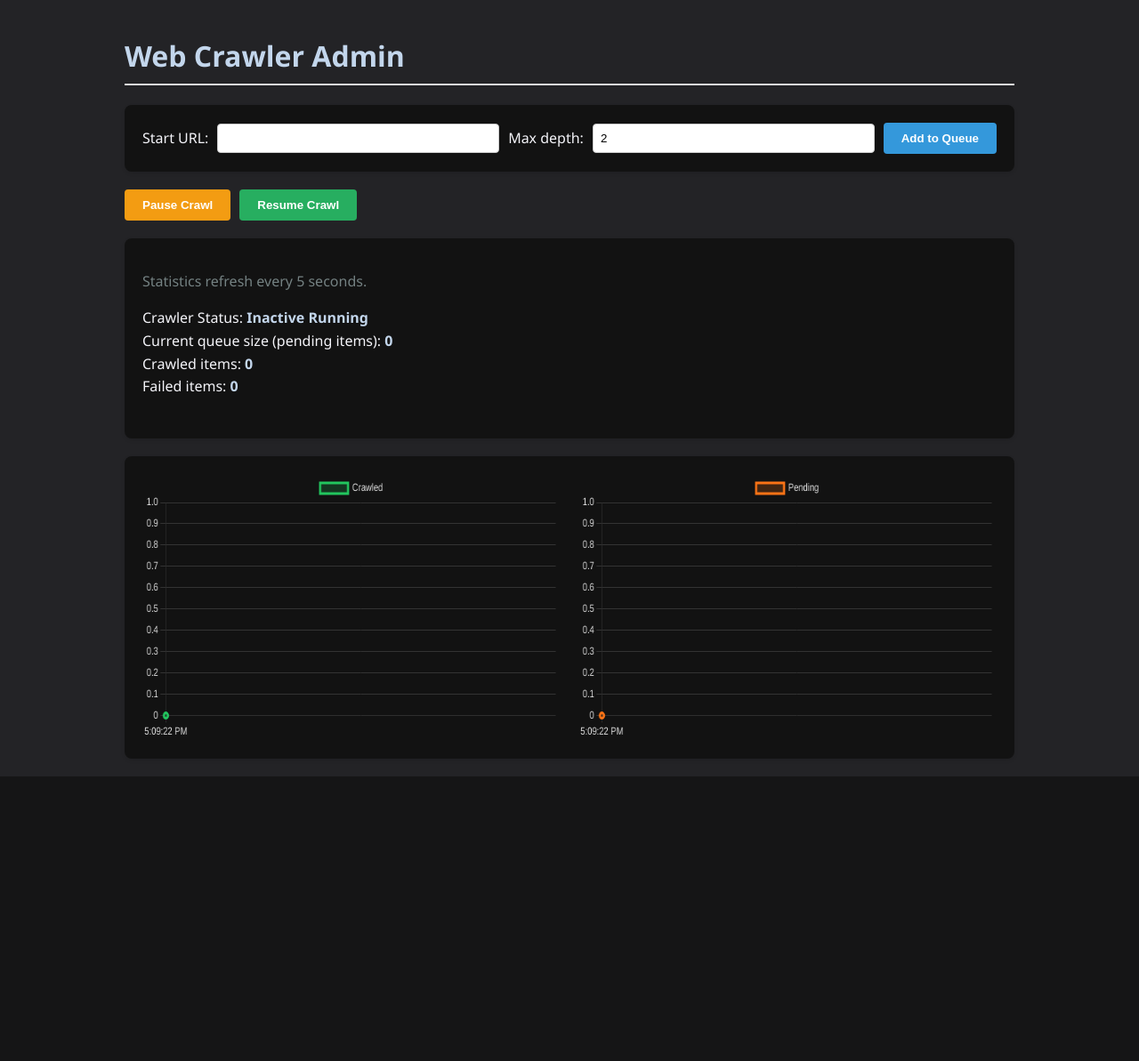
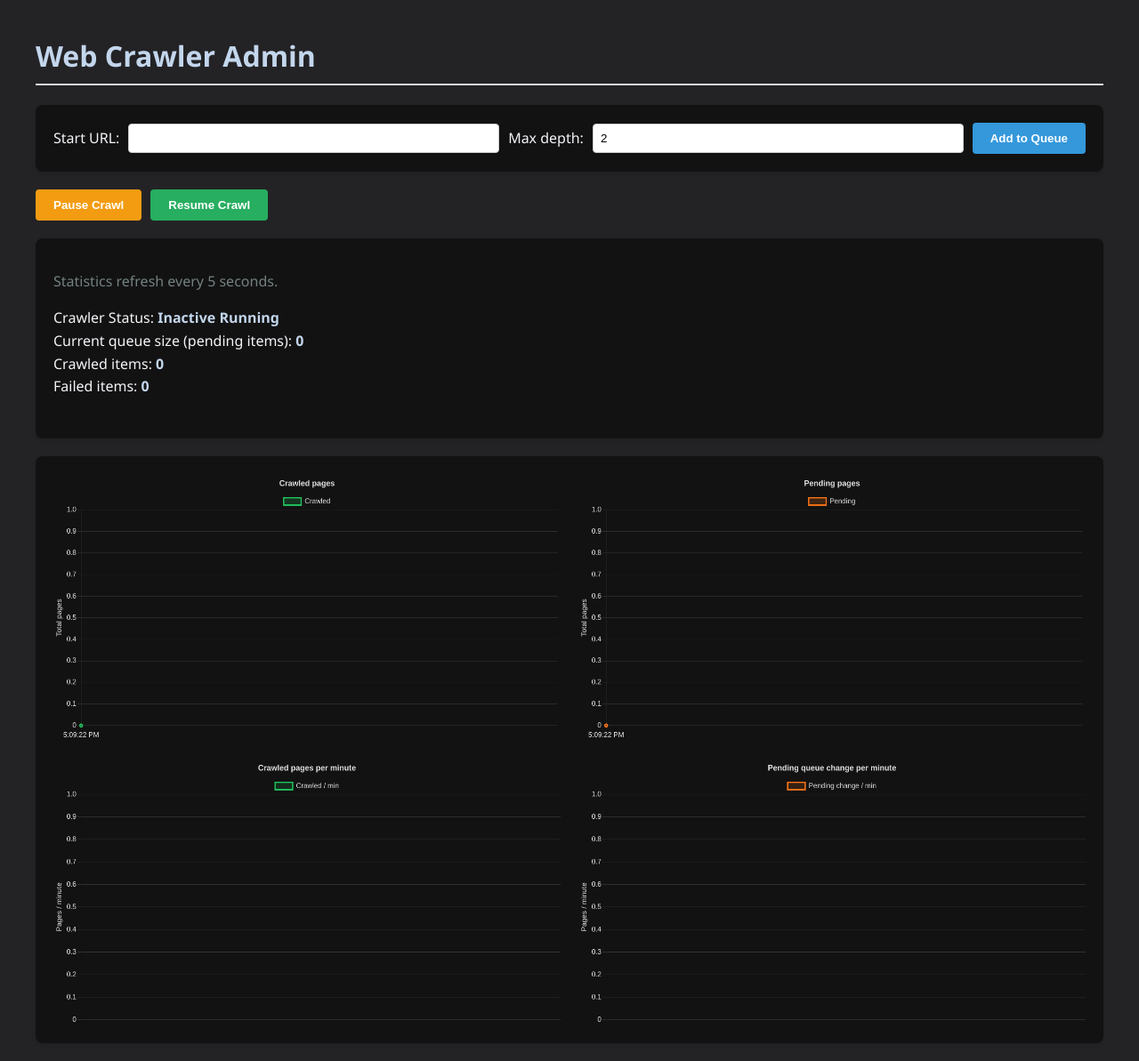
Before and after one commit to R3TR0R0C4/SerpentSearch_v3, a Flask app: page /admin in a window 1280 px wide. Shown: the whole page at 89% size. Before the commit the page ends 873 px from the top, so only its background shows below. Run offline with Flask 3, Linux system fonts and the light colour scheme; data that the repository does not hold is empty.

Commit message:
added crawled and pending rate /minute charts

```diff
--- a/static/css/admin.css
+++ b/static/css/admin.css
@@ -1,6 +1,6 @@
 body {
     font-family: 'Segoe UI', Tahoma, Geneva, Verdana, sans-serif;
-    max-width: 1000px;
+    max-width: 1200px;
     margin: 0 auto;
     padding: 20px;
     background-color: #232326;
@@ -109,7 +109,7 @@
     height: 300px !important;
 }
 
-@media (max-width: 768px) {
+@media (max-width: 1000px) {
     #chartContainer {
         grid-template-columns: 1fr;
     }
--- a/static/js/charts.js
+++ b/static/js/charts.js
@@ -1,27 +1,38 @@
 document.addEventListener('DOMContentLoaded', function() {
 
-    // Helper: Common options for dark mode visibility
+    // Helper: Common options for dark mode visibility + larger fonts
     const commonOptions = {
         responsive: true,
         plugins: {
             legend: {
-                labels: { color: '#e0e0e0' } // Light text for legend
+                labels: {
+                    color: '#e0e0e0',
+                    font: { size: 16 }
+                }
+            },
+            tooltip: {
+                bodyFont: { size: 16 },
+                titleFont: { size: 16 }
             }
         },
         scales: {
             y: {
                 beginAtZero: true,
-                grid: { color: '#333333' }, // Dark grey grid lines
-                ticks: { color: '#e0e0e0' } // Light text for numbers
+                grid: { color: '#333333' },
+                ticks: {
+                    color: '#e0e0e0',
+                    font: { size: 16 }
+                }
             },
             x: {
                 grid: { color: '#333333' },
-                ticks: { color: '#e0e0e0' }
+                ticks: {
+                    color: '#e0e0e0',
+                    font: { size: 16 }
+                }
             }
         }
     };
-
-    // 1. Initialize Charts
 
     // --- CRAWLED CHART (Green) ---
     const crawledCtx = document.getElementById("crawledChart").getContext("2d");
@@ -33,15 +44,36 @@
                 label: "Crawled",
                 data: [],
                 borderWidth: 3,
-                // Vibrant Green
                 borderColor: 'rgb(34, 197, 94)',
-                // Transparent Green Fill
                 backgroundColor: 'rgba(34, 197, 94, 0.2)',
-                tension: 0.4, // Smooth curves
-                fill: true    // Fills the area under the line
+                tension: 0.4,
+                fill: true
             }]
         },
-        options: commonOptions
+        options: {
+            ...commonOptions,
+            plugins: {
+                ...commonOptions.plugins,
+                title: {
+                    display: true,
+                    text: 'Crawled pages',
+                    color: '#e0e0e0',
+                    font: { size: 18 }
+                }
+            },
+            scales: {
+                ...commonOptions.scales,
+                y: {
+                    ...commonOptions.scales.y,
+                    title: {
+                        display: true,
+                        text: 'Total pages',
+                        color: '#e0e0e0',
+                        font: { size: 16 }
+                    }
+                }
+            }
+        }
     });
 
     // --- PENDING CHART (Orange) ---
@@ -54,51 +86,190 @@
                 label: "Pending",
                 data: [],
                 borderWidth: 3,
-                // Vibrant Orange
                 borderColor: 'rgb(249, 115, 22)',
-                // Transparent Orange Fill
                 backgroundColor: 'rgba(249, 115, 22, 0.2)',
-                tension: 0.4, // Smooth curves
+                tension: 0.4,
                 fill: true
             }]
         },
-        options: commonOptions
+        options: {
+            ...commonOptions,
+            plugins: {
+                ...commonOptions.plugins,
+                title: {
+                    display: true,
+                    text: 'Pending pages',
+                    color: '#e0e0e0',
+                    font: { size: 18 }
+                }
+            },
+            scales: {
+                ...commonOptions.scales,
+                y: {
+                    ...commonOptions.scales.y,
+                    title: {
+                        display: true,
+                        text: 'Total pages',
+                        color: '#e0e0e0',
+                        font: { size: 16 }
+                    }
+                }
+            }
+        }
     });
 
-    // 2. Fetch Logic (Unchanged, but kept for context)
+
+const crawledRateCtx = document.getElementById("crawledRateChart").getContext("2d");
+const crawledRateChart = new Chart(crawledRateCtx, {
+    type: "line",
+    data: {
+        labels: [],
+        datasets: [{
+            label: "Crawled / min",
+            data: [],
+            borderWidth: 3,
+            borderColor: 'rgb(34, 197, 94)',
+            backgroundColor: 'rgba(34, 197, 94, 0.15)',
+            tension: 0.4,
+            fill: true
+        }]
+    },
+    options: {
+        ...commonOptions,
+        plugins: {
+            ...commonOptions.plugins,
+            title: {
+                display: true,
+                text: 'Crawled pages per minute',
+                color: '#e0e0e0',
+                font: { size: 18 }
+            }
+        },
+        scales: {
+            ...commonOptions.scales,
+            y: {
+                ...commonOptions.scales.y,
+                beginAtZero: true,   // crawled rate is always ≥ 0
+                title: {
+                    display: true,
+                    text: 'Pages / minute',
+                    color: '#e0e0e0',
+                    font: { size: 16 }
+                }
+            }
+        }
+    }
+});
+
+// --- PENDING CHANGE RATE CHART (Orange) ---
+const pendingRateCtx = document.getElementById("pendingRateChart").getContext("2d");
+const pendingRateChart = new Chart(pendingRateCtx, {
+    type: "line",
+    data: {
+        labels: [],
+        datasets: [{
+            label: "Pending change / min",
+            data: [],
+            borderWidth: 3,
+            borderColor: 'rgb(249, 115, 22)',
+            backgroundColor: 'rgba(249, 115, 22, 0.15)',
+            tension: 0.4,
+            fill: true
+        }]
+    },
+    options: {
+        ...commonOptions,
+        plugins: {
+            ...commonOptions.plugins,
+            title: {
+                display: true,
+                text: 'Pending queue change per minute',
+                color: '#e0e0e0',
+                font: { size: 18 }
+            }
+        },
+        scales: {
+            ...commonOptions.scales,
+            y: {
+                ...commonOptions.scales.y,
+                beginAtZero: false,   // MUST be false → pending change can be heavily negative
+                title: {
+                    display: true,
+                    text: 'Pages / minute',
+                    color: '#e0e0e0',
+                    font: { size: 16 }
+                }
+            }
+        }
+    }
+});
+
+
+    let prevCrawled = null;
+    let prevPending = null;
+    let prevTime = null;
+
+
+    // 2. Fetch Logic
 async function fetchStats() {
     try {
         const res = await fetch("/admin/stats");
         const stats = await res.json();
         const label = new Date().toLocaleTimeString();
+        const currentTime = Date.now();
 
-            // Update crawled chart
+        // === Update cumulative charts (unchanged) ===
         crawledChart.data.labels.push(label);
         crawledChart.data.datasets[0].data.push(stats.crawled);
-
         if (crawledChart.data.labels.length > 50) {
             crawledChart.data.labels.shift();
             crawledChart.data.datasets[0].data.shift();
         }
         crawledChart.update();
 
-            // Update pending chart
         pendingChart.data.labels.push(label);
         pendingChart.data.datasets[0].data.push(stats.pending);
-
         if (pendingChart.data.labels.length > 50) {
             pendingChart.data.labels.shift();
             pendingChart.data.datasets[0].data.shift();
         }
         pendingChart.update();
 
+        // === Calculate rates only when we have a previous value ===
+        if (prevTime !== null) {
+            const deltaTimeMin = (currentTime - prevTime) / 60000; // minutes (accurate even if interval drifts)
+            const rateCrawled = deltaTimeMin > 0 ? Math.round((stats.crawled - prevCrawled) / deltaTimeMin) : 0;
+            const ratePending = deltaTimeMin > 0 ? Math.round((stats.pending - prevPending) / deltaTimeMin) : 0;
+
+            // --- Crawled rate ---
+            crawledRateChart.data.labels.push(label);
+            crawledRateChart.data.datasets[0].data.push(rateCrawled);
+            if (crawledRateChart.data.labels.length > 50) {
+                crawledRateChart.data.labels.shift();
+                crawledRateChart.data.datasets[0].data.shift();
+            }
+            crawledRateChart.update();
+
+            // --- Pending change rate ---
+            pendingRateChart.data.labels.push(label);
+            pendingRateChart.data.datasets[0].data.push(ratePending);
+            if (pendingRateChart.data.labels.length > 50) {
+                pendingRateChart.data.labels.shift();
+                pendingRateChart.data.datasets[0].data.shift();
+            }
+            pendingRateChart.update();
+        }
+
+        // Store for next iteration
+        prevCrawled = stats.crawled;
+        prevPending = stats.pending;
+        prevTime = currentTime;
+
     } catch (err) {
         console.error("Stats fetch failed:", err);
     }
 }
-
     // 3. Start Loop
     fetchStats();
     setInterval(fetchStats, 5000);
-
 });
--- a/templates/admin.html
+++ b/templates/admin.html
@@ -58,6 +58,9 @@
     <div id="chartContainer">
       <canvas id="crawledChart"></canvas>
       <canvas id="pendingChart"></canvas>
+
+      <canvas id="crawledRateChart"></canvas>
+      <canvas id="pendingRateChart"></canvas>
     </div>
   </div>
 
```
Lines whose indentation alone changed are shown as unchanged.
